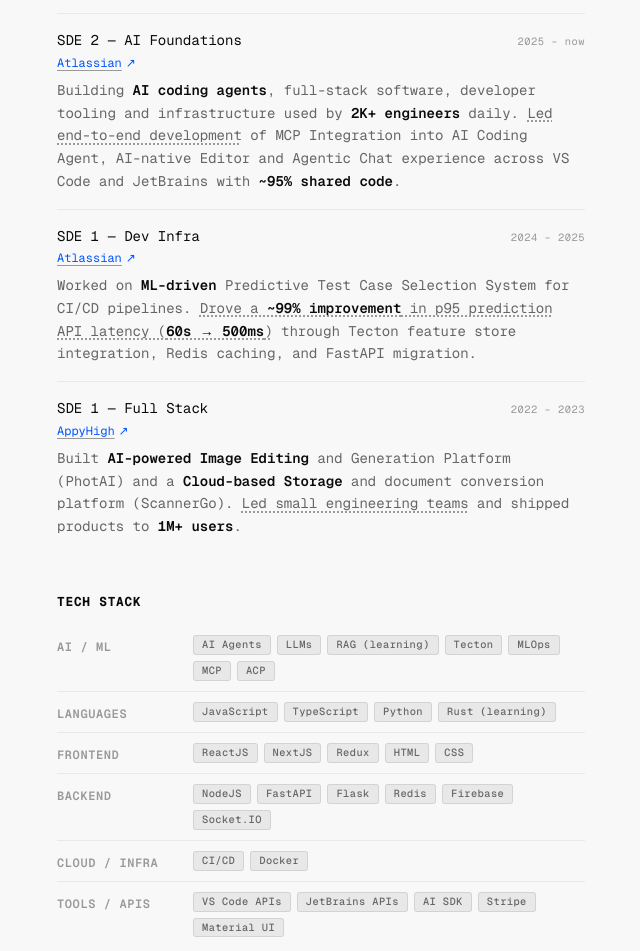
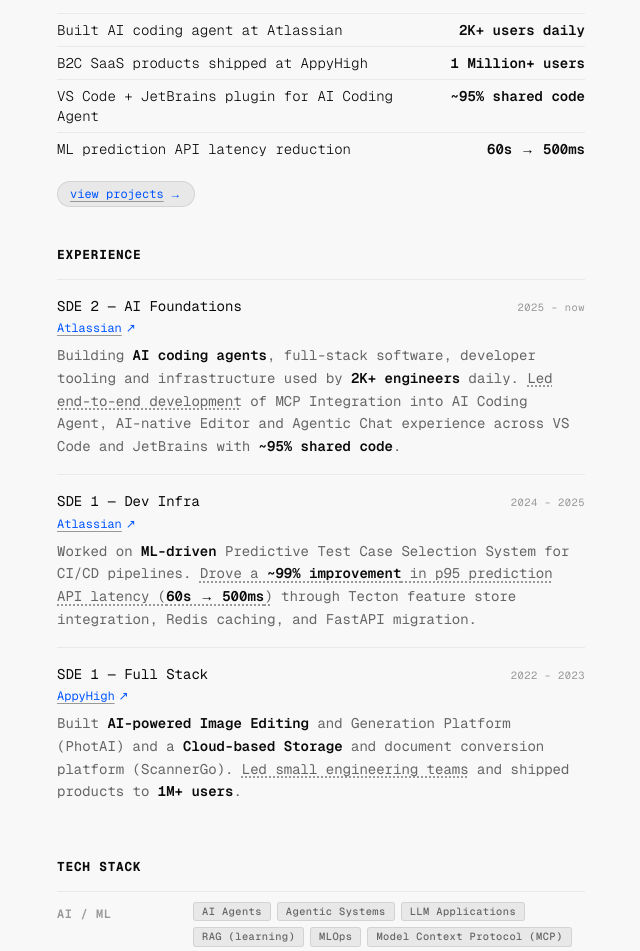
Before and after one commit to satvikchachra/satvik, a Next.js app: page /about in a window 1280 px wide. Shown: the part 280-1231 px from the top of the page, without its empty margins (319-959 px from the left). Built offline with nearby package versions, Linux system fonts and the light colour scheme.

Commit message:
updated skills section, added selected wins section in about page

```diff
--- a/src/app/about/page.tsx
+++ b/src/app/about/page.tsx
@@ -11,7 +11,7 @@ export const metadata: Metadata = buildMetadata({
 });
 
 import { ABOUT_CONTENT } from '@/lib/content';
-
+import { SelectedWins } from '@/components/ui/selected-wins';
 export default function AboutPage() {
   return (
     <div className="max-w-xl mx-auto px-6 pt-28 pb-24">
@@ -23,6 +23,9 @@ export default function AboutPage() {
           <p>{formatResumeText(ABOUT_CONTENT.introParagraph2)}</p>
         </div>
       </header>
+
+      {/* Wins */}
+      <SelectedWins />
 
       {/* Experience */}
       <section aria-labelledby="experience-heading" className="mb-10 animate-fade-in-up stagger-4">
@@ -66,7 +69,7 @@ export default function AboutPage() {
           {ABOUT_CONTENT.stack.map(({ category, items }) => (
             <div
               key={category}
-              className="flex flex-col sm:flex-row sm:gap-6 py-2.5 border-t border-border-subtle first:border-t-0"
+              className="flex flex-col sm:flex-row sm:gap-6 py-2.5 border-t border-border-subtle"
             >
               <div className="w-28 flex-shrink-0 text-xs font-semibold tracking-wider uppercase mb-2 sm:mb-0 pt-1 text-text-subtle">
                 {category}
--- a/src/app/page.tsx
+++ b/src/app/page.tsx
@@ -5,6 +5,7 @@ import { EXPERIENCE } from '@/lib/experience';
 import { siteConfig } from '@/lib/metadata';
 
 import { HOME_CONTENT } from '@/lib/content';
+import { SelectedWins } from '@/components/ui/selected-wins';
 
 export default function HomePage() {
   const MAXIMUM_RECENT_BLOGS = 3;
@@ -42,37 +43,7 @@ export default function HomePage() {
       </header>
 
       {/* Wins */}
-      <section aria-labelledby="wins-heading" className="mb-10 animate-fade-in-up stagger-2">
-        <h2 id="wins-heading" className="section-label mb-4">
-          {HOME_CONTENT.sectionWins}
-        </h2>
-        <ul>
-          {HOME_CONTENT.wins.map(([metric, context]) => (
-            <li
-              key={metric}
-              className="flex items-baseline justify-between gap-6 py-3 border-t border-border-subtle"
-            >
-              <span className="text-sm font-light text-text">{context}</span>
-              <span className="text-sm font-semibold flex-shrink-0 text-text">{metric}</span>
-            </li>
-          ))}
-        </ul>
-        <div className="pt-4">
-          <Link
-            href="/projects"
-            id="view-all-projects"
-            className="group inline-flex items-center gap-1.5 text-xs font-mono py-1 px-3 rounded-full border border-border bg-surface hover:border-text-subtle hover:bg-surface-alt transition-all duration-200 blue-link"
-          >
-            <span className="blue-link-text">{HOME_CONTENT.viewProjects}</span>
-            <span
-              className="transition-transform duration-200 group-hover:translate-x-0.5"
-              aria-hidden="true"
-            >
-              →
-            </span>
-          </Link>
-        </div>
-      </section>
+      <SelectedWins />
 
       {/* Experience */}
       <section aria-labelledby="experience-heading" className="mb-10 animate-fade-in-up stagger-4">
--- /dev/null
+++ b/src/components/ui/selected-wins.tsx
@@ -0,0 +1,38 @@
+import Link from 'next/link';
+import { HOME_CONTENT } from '@/lib/content';
+
+export function SelectedWins() {
+  return (
+    <section aria-labelledby="wins-heading" className="mb-10 animate-fade-in-up stagger-2">
+      <h2 id="wins-heading" className="section-label mb-4">
+        {HOME_CONTENT.sectionWins}
+      </h2>
+      <ul>
+        {HOME_CONTENT.wins.map(([metric, context]) => (
+          <li
+            key={metric}
+            className="flex items-baseline justify-between gap-6 py-1.5 border-t border-border-subtle"
+          >
+            <span className="text-sm font-light text-text">{context}</span>
+            <span className="text-sm font-semibold flex-shrink-0 text-text">{metric}</span>
+          </li>
+        ))}
+      </ul>
+      <div className="pt-4">
+        <Link
+          href="/projects"
+          id="view-all-projects"
+          className="group inline-flex items-center gap-1.5 text-xs font-mono py-1 px-3 rounded-full border border-border bg-surface hover:border-text-subtle hover:bg-surface-alt transition-all duration-200 blue-link"
+        >
+          <span className="blue-link-text">{HOME_CONTENT.viewProjects}</span>
+          <span
+            className="transition-transform duration-200 group-hover:translate-x-0.5"
+            aria-hidden="true"
+          >
+            →
+          </span>
+        </Link>
+      </div>
+    </section>
+  );
+}
--- a/src/lib/content.ts
+++ b/src/lib/content.ts
@@ -29,7 +29,15 @@ export const ABOUT_CONTENT = {
   stack: [
     {
       category: 'AI / ML',
-      items: ['AI Agents', 'LLMs', 'RAG (learning)', 'Tecton', 'MLOps', 'MCP', 'ACP'],
+      items: [
+        'AI Agents',
+        'Agentic Systems',
+        'LLM Applications',
+        'RAG (learning)',
+        'MLOps',
+        'Model Context Protocol (MCP)',
+        'Agent Client Protocol (ACP)',
+      ],
     },
     {
       category: 'Languages',
@@ -37,19 +45,19 @@ export const ABOUT_CONTENT = {
     },
     {
       category: 'Frontend',
-      items: ['ReactJS', 'NextJS', 'Redux', 'HTML', 'CSS'],
+      items: ['React', 'NextJS', 'Redux', 'Tanstack', 'Tailwind CSS', 'HTML', 'CSS'],
     },
     {
       category: 'Backend',
-      items: ['NodeJS', 'FastAPI', 'Flask', 'Redis', 'Firebase', 'Socket.IO'],
+      items: ['NodeJS', 'MongoDB', 'WebSockets', 'FastAPI', 'Flask', 'Redis', 'Firebase'],
     },
     {
       category: 'Cloud / Infra',
-      items: ['CI/CD', 'Docker'],
+      items: ['CI/CD', 'Bitbucket Pipelines', 'GitHub Actions', 'Docker', 'Vercel'],
     },
     {
       category: 'Tools / APIs',
-      items: ['VS Code APIs', 'JetBrains APIs', 'AI SDK', 'Stripe', 'Material UI'],
+      items: ['Vitest', 'Playwright', 'VS Code APIs', 'JetBrains APIs', 'Tecton', 'Stripe', 'Git'],
     },
   ] as const,
   education: [
```
Also changed, not shown: 1 other file (tests, documents, lock files or other folders).
